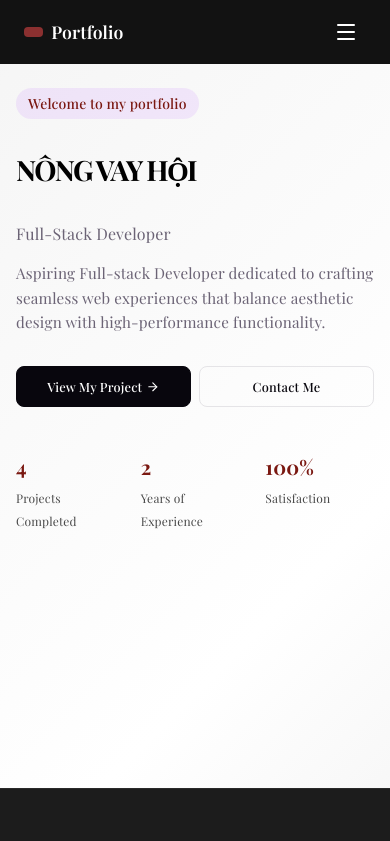
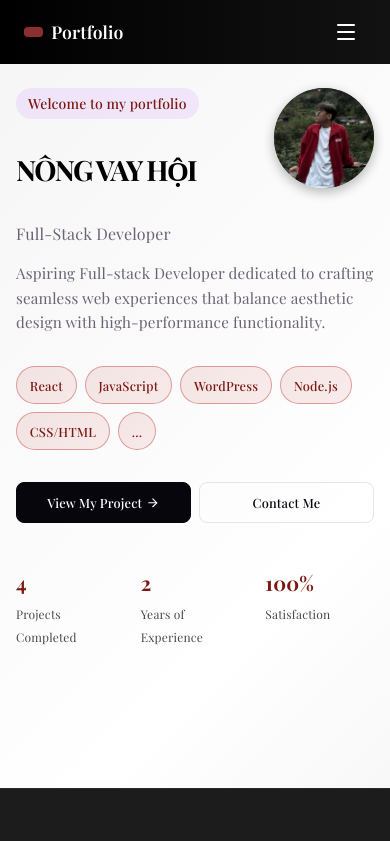
Before and after one commit to NongHoi/Portfolio_NVH, a React (Vite) app: page / in a window 390 px wide. Shown: the top 841 px of the page. Built offline with nearby package versions, Linux system fonts and the light colour scheme.

Commit message:
Update img

```diff
--- a/src/components/Header.css
+++ b/src/components/Header.css
@@ -9,6 +9,7 @@ header {
   top: 0;
   z-index: 100;
   gap: 2rem;
+  background: linear-gradient(90deg, #000000, #121212);
 }
 
 @media (max-width: 1024px) {
--- a/src/pages/Home.css
+++ b/src/pages/Home.css
@@ -54,6 +54,7 @@
   display: flex;
   flex-direction: column;
   gap: 2rem;
+  position: relative;
 }
 
 .intro-text {
@@ -124,6 +125,46 @@
 @media (max-width: 768px) {
   .description {
     font-size: 0.95rem;
+  }
+}
+
+/* Skills Tags */
+.skills-tags {
+  display: flex;
+  flex-wrap: wrap;
+  gap: 0.6rem;
+  margin-top: 1.5rem;
+  max-width: 36rem;
+}
+
+.skill-tag {
+  display: inline-block;
+  background: linear-gradient(135deg, rgba(186, 36, 36, 0.1), rgba(220, 80, 80, 0.1));
+  color: #7a1811;
+  border: 1px solid rgba(186, 36, 36, 0.4);
+  padding: 0.45rem 0.95rem;
+  border-radius: 20px;
+  font-size: 0.85rem;
+  font-weight: 500;
+  transition: all 0.3s cubic-bezier(0.4, 0, 0.2, 1);
+}
+
+.skill-tag:hover {
+  background: linear-gradient(135deg, rgba(186, 36, 36, 0.25), rgba(220, 80, 80, 0.25));
+  border-color: rgba(186, 36, 36, 0.7);
+  transform: translateY(-2px);
+  box-shadow: 0 4px 12px rgba(186, 36, 36, 0.25);
+}
+
+@media (max-width: 768px) {
+  .skills-tags {
+    margin-top: 1rem;
+    gap: 0.5rem;
+  }
+
+  .skill-tag {
+    padding: 0.4rem 0.8rem;
+    font-size: 0.8rem;
   }
 }
 
@@ -278,6 +319,8 @@
 /* Right Image Section */
 .image-section {
   display: none; /* Hidden on mobile */
+  position: relative;
+  overflow: hidden;
 }
 
 @media (min-width: 768px) {
@@ -285,3 +328,92 @@
     display: block;
   }
 }
+
+/* Mobile Avatar - top right */
+.image-section-mobile {
+  display: none;
+}
+
+@media (max-width: 768px) {
+  .image-section-mobile {
+    display: block !important;
+    position: absolute;
+    top: 0;
+    right: 0;
+    width: 100px;
+    height: 100px;
+    border-radius: 50%;
+    overflow: hidden;
+    background: white;
+    box-shadow: 0 4px 12px rgba(0, 0, 0, 0.15);
+  }
+}
+
+/* Glow effect that follows cursor */
+.avatar-glow {
+  position: absolute;
+  width: 300px;
+  height: 300px;
+  background: radial-gradient(circle, rgba(170, 59, 255, 0.3) 0%, rgba(170, 59, 255, 0.1) 70%, transparent 100%);
+  border-radius: 50%;
+  pointer-events: none;
+  filter: blur(40px);
+  transform: translate(-50%, -50%);
+  z-index: 1;
+}
+
+@media (max-width: 768px) {
+  .avatar-glow {
+    display: none;
+  }
+}
+
+/* Avatar container for tracking */
+.avatar-container {
+  position: relative;
+  z-index: 2;
+}
+
+@media (max-width: 768px) {
+  .avatar-container {
+    width: 100%;
+    height: 100%;
+  }
+
+  /* Disable mouse tracking on mobile avatar */
+  .image-section-mobile .avatar-container {
+    animation: none !important;
+  }
+}
+
+.image-section img {
+  width: 100%;
+  border-radius: 8px;
+  transition: all 0.4s cubic-bezier(0.4, 0, 0.2, 1);
+  box-shadow: 0 8px 16px rgba(170, 59, 255, 0.15);
+  display: block;
+}
+
+@media (max-width: 768px) {
+  .image-section img {
+    border-radius: 50%;
+    width: 100%;
+    height: 100%;
+    object-fit: cover;
+    box-shadow: none;
+  }
+
+  .image-section img:hover {
+    transform: none;
+    box-shadow: 0 4px 12px rgba(0, 0, 0, 0.2);
+    filter: none;
+  }
+}
+
+@media (min-width: 769px) {
+  .image-section img:hover {
+    transform: translateY(-12px) scale(1.03);
+    box-shadow: 0 16px 32px rgba(170, 59, 255, 0.3);
+    filter: brightness(1.1);
+  }
+}
--- a/src/pages/Home.jsx
+++ b/src/pages/Home.jsx
@@ -1,6 +1,6 @@
-import React from 'react';
+import React, { useState, useRef } from 'react';
 // eslint-disable-next-line no-unused-vars
-import { motion } from 'framer-motion';
+import { motion, useMotionValue, useTransform } from 'framer-motion';
 import { Link } from 'react-router-dom';
 import { ArrowRight } from 'lucide-react';
 import nvhImage from '../assets/nvh.jpg';
@@ -15,6 +15,24 @@ const itemVariants = {
 };
 
 const Home = () => {
+  const [mousePosition, setMousePosition] = useState({ x: 0, y: 0 });
+  const imageRef = useRef(null);
+
+  const handleMouseMove = (e) => {
+    if (imageRef.current) {
+      const rect = imageRef.current.getBoundingClientRect();
+      const centerX = rect.width / 2;
+      const centerY = rect.height / 2;
+      const x = (e.clientX - rect.left - centerX) * 0.15;
+      const y = (e.clientY - rect.top - centerY) * 0.15;
+      setMousePosition({ x, y });
+    }
+  };
+
+  const handleMouseLeave = () => {
+    setMousePosition({ x: 0, y: 0 });
+  };
+
   return (
     <motion.div
       className="home-container"
@@ -57,7 +75,53 @@ const Home = () => {
             >
              Aspiring Full-stack Developer dedicated to crafting seamless web experiences that balance aesthetic design with high-performance functionality.
             </motion.p>
+
+            <motion.div className="skills-tags" variants={itemVariants}>
+              <span className="skill-tag">React</span>
+              <span className="skill-tag">JavaScript</span>
+              <span className="skill-tag">WordPress</span>
+              <span className="skill-tag">Node.js</span>
+              <span className="skill-tag">CSS/HTML</span>
+              <span className="skill-tag">...</span>
+            </motion.div>
           </div>
+
+          {/* Mobile Avatar - top right */}
+          <motion.div
+            className="image-section image-section-mobile"
+            variants={itemVariants}
+            ref={imageRef}
+            onMouseMove={handleMouseMove}
+            onMouseLeave={handleMouseLeave}
+          >
+            <motion.div
+              className="avatar-container"
+              animate={{
+                x: mousePosition.x,
+                y: mousePosition.y,
+              }}
+              transition={{
+                type: 'spring',
+                stiffness: 150,
+                damping: 20,
+              }}
+            >
+              <motion.img
+                src={nvhImage}
+                alt="Portfolio illustration"
+                style={{ width: '100%', borderRadius: '8px' }}
+                whileHover={{
+                  y: -12,
+                  scale: 1.03,
+                }}
+                transition={{
+                  type: 'spring',
+                  stiffness: 300,
+                  damping: 20,
+                }}
+              />
+            </motion.div>
+          </motion.div>
 
           <motion.div className="cta-buttons" variants={itemVariants}>
             <Link to="/projects" className="btn btn-primary">
@@ -83,11 +147,91 @@ const Home = () => {
               <p className="stat-label">Satisfaction</p>
             </div>
           </motion.div>
+
+          <motion.div
+            className="image-section image-section-mobile"
+            variants={itemVariants}
+            ref={imageRef}
+            onMouseMove={handleMouseMove}
+            onMouseLeave={handleMouseLeave}
+          >
+            {/* Avatar container with tracking */}
+            <motion.div
+              className="avatar-container"
+              animate={{
+                x: mousePosition.x,
+                y: mousePosition.y,
+              }}
+              transition={{
+                type: 'spring',
+                stiffness: 150,
+                damping: 20,
+              }}
+            >
+              {/* Portfolio illustration */}
+              <motion.img
+                src={nvhImage}
+                alt="Portfolio illustration"
+                style={{ width: '100%', borderRadius: '8px' }}
+                whileHover={{
+                  y: -12,
+                  scale: 1.03,
+                }}
+                transition={{
+                  type: 'spring',
+                  stiffness: 300,
+                  damping: 20,
+                }}
+              />
+            </motion.div>
+          </motion.div>
         </motion.div>
 
-        <motion.div className="image-section" variants={itemVariants}>
-          {/* Portfolio illustration */}
-          <img src={nvhImage} alt="Portfolio illustration" style={{ width: '100%', borderRadius: '8px' }} />
+        <motion.div
+          className="image-section"
+          variants={itemVariants}
+          ref={imageRef}
+          onMouseMove={handleMouseMove}
+          onMouseLeave={handleMouseLeave}
+        >
+          {/* Glow effect that follows cursor */}
+          <div
+            className="avatar-glow"
+            style={{
+              left: `calc(50% + ${mousePosition.x}px)`,
+              top: `calc(50% + ${mousePosition.y}px)`,
+            }}
+          />
+
+          {/* Avatar container with tracking */}
+          <motion.div
+            className="avatar-container"
+            animate={{
+              x: mousePosition.x,
+              y: mousePosition.y,
+            }}
+            transition={{
+              type: 'spring',
+              stiffness: 150,
+              damping: 20,
+            }}
+          >
+            {/* Portfolio illustration */}
+            <motion.img
+              src={nvhImage}
+              alt="Portfolio illustration"
+              style={{ width: '100%', borderRadius: '8px' }}
+              whileHover={{
+                y: -12,
+                scale: 1.03,
+              }}
+              transition={{
+                type: 'spring',
+                stiffness: 300,
+                damping: 20,
+              }}
+            />
+          </motion.div>
         </motion.div>
       </motion.div>
     </motion.div>
```
